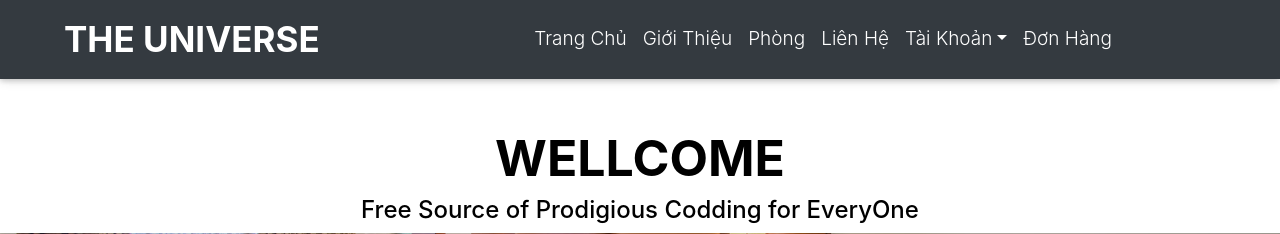
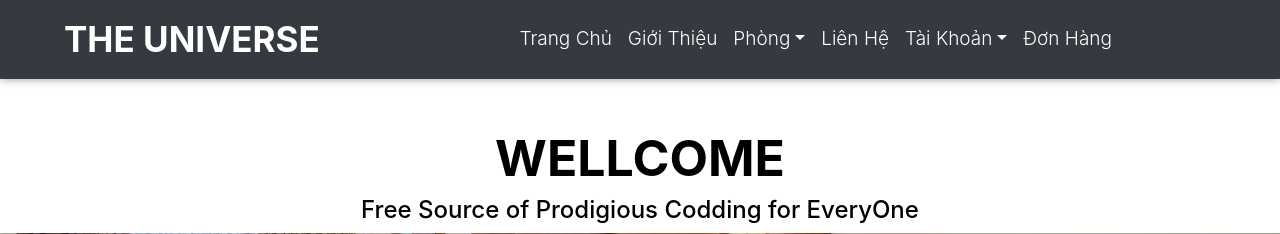
Before and after one commit to nhilhpc03821/nhom4, a PHP site: page /dlient/Phong.php in a window 1280 px wide. Shown: the top 234 px of the page. Run offline with PHP 8.4, Linux system fonts and the light colour scheme; data that the repository does not hold is empty; some libraries are stand-ins or nearby versions.

Commit message:
fix giao dien trang chu

```diff
--- a/ASM2_nhom4_DU_AN1/asset/dlient/page/header.php
+++ b/ASM2_nhom4_DU_AN1/asset/dlient/page/header.php
@@ -30,8 +30,15 @@
                 <a class="nav-link" href="About.php">Giới Thiệu</a>
             </li>
 
-            <li class="nav-item">
-                <a class="nav-link" href="Phong.php"> Phòng</a>
+            <li class="nav-item dropdown">
+                <a class="nav-link dropdown-toggle" id="navbardropdownlink" data-toggle="dropdown" aria-haspopup="true" aria-expand="false" href="Phong.php">Phòng</a>
+                <div class="dropdown-menu dropdown-primary" aria-label="navbardropdownlink">
+                    <a class="dropdown-item" href="Phong.php">Phòng Thường</a>
+                    <a class="dropdown-item" href="#">Phòng VIP</a>
+                    <a class="dropdown-item" href="#">Phòng VIP</a>
+
+                </div>
+
             </li>
             <li class="nav-item">
                 <a class="nav-link" href="LienHe.php"> Liên Hệ</a>
--- a/ASM2_nhom4_DU_AN1/dlient/Phong.php
+++ b/ASM2_nhom4_DU_AN1/dlient/Phong.php
@@ -78,7 +78,7 @@ if (isset($_GET['loai'])) {
         <div class="san-pham">
           <div class="gallery">
             <div class="hinh-anh">
-              <a href="../dlient/chitietphong.php">
+              <a href="../dlient/chitietphong.php?id<?= $phong['ma_hh'] ?>">
                 <?php if ($hinhpath != '../upload/') : ?>
                   <img src="<?= $hinhpath ?>" alt="Cinque Terre">
                 <?php endif; ?>
--- a/ASM2_nhom4_DU_AN1/dlient/chitietphong.php
+++ b/ASM2_nhom4_DU_AN1/dlient/chitietphong.php
@@ -7,10 +7,9 @@ include "../dao/hang-hoa.php";
 if (isset($_GET['id'])) {
   $thong_tin_phong = load_onehh($_GET['id']);
 } else {
-  //chuyển hướng nó ra trang chủ/// Location:php
+  // header("location: index.php");
 }
 $hinhpath = "../upload/" . $thong_tin_phong['hinh'];
-
 ?>
 
 <!DOCTYPE html>
@@ -65,7 +64,7 @@ $hinhpath = "../upload/" . $thong_tin_phong['hinh'];
 
       </div>
       <div class="product-price-btn"><br /><br /><br />
-        <p><span>GIÁ: <?= number_format($thong_tin_phong['don_gia'], 0, ',', '.') ?> </span>VNĐ/đêm</p>
+        <p><span>GIÁ: <?= number_format($thong_tin_phong['don_gia'], 3, ',', '.') ?> </span> VNĐ/đêm</p>
         <form action="xuli-donhang.php?id=<?= $thong_tin_phong['ma_hh'] ?>" method="post">
           <input type="hidden">
           <button>Đặt Phòng</button>
```
Also changed, not shown: ASM2_nhom4_DU_AN1/dlient/index.php (+1 -27 lines).
